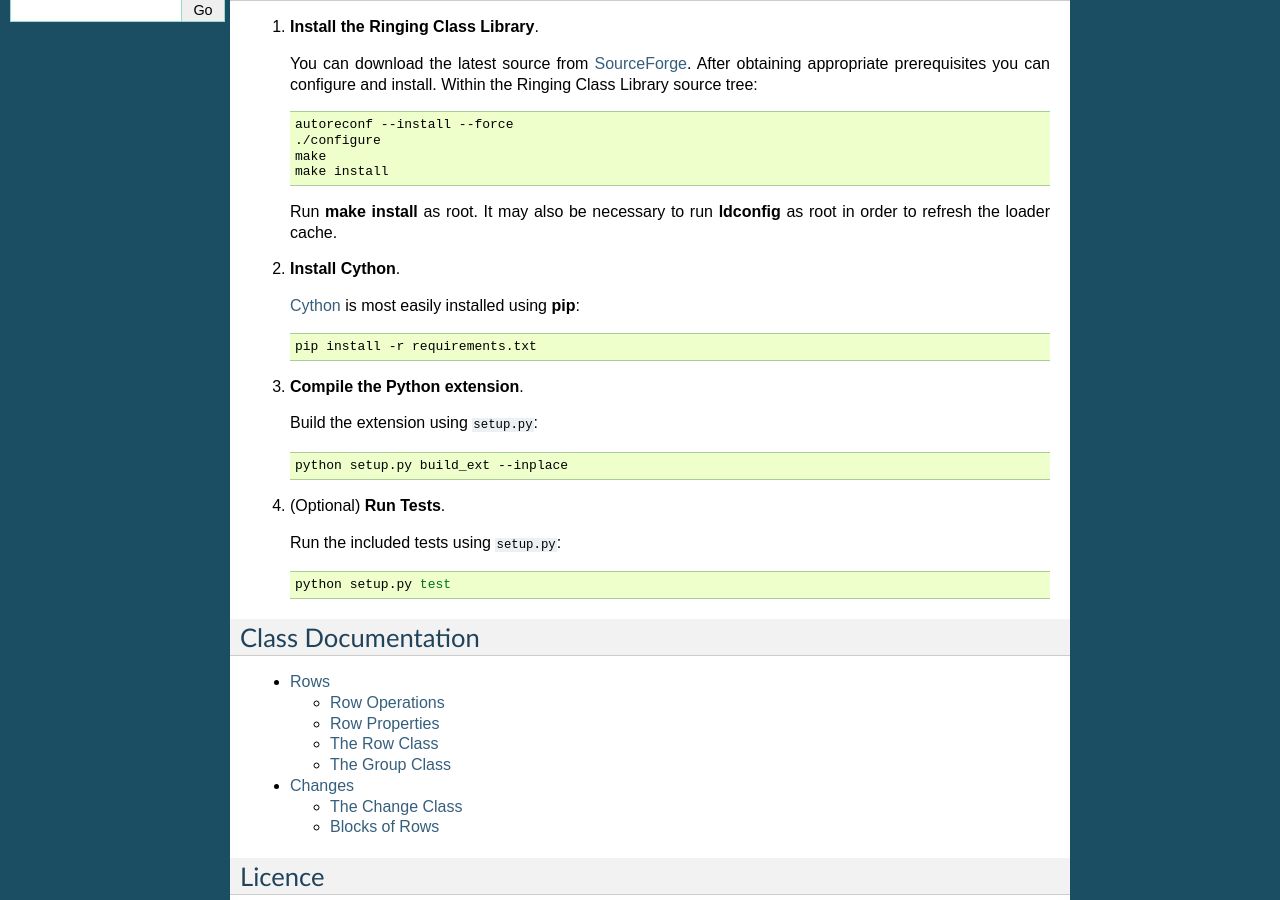
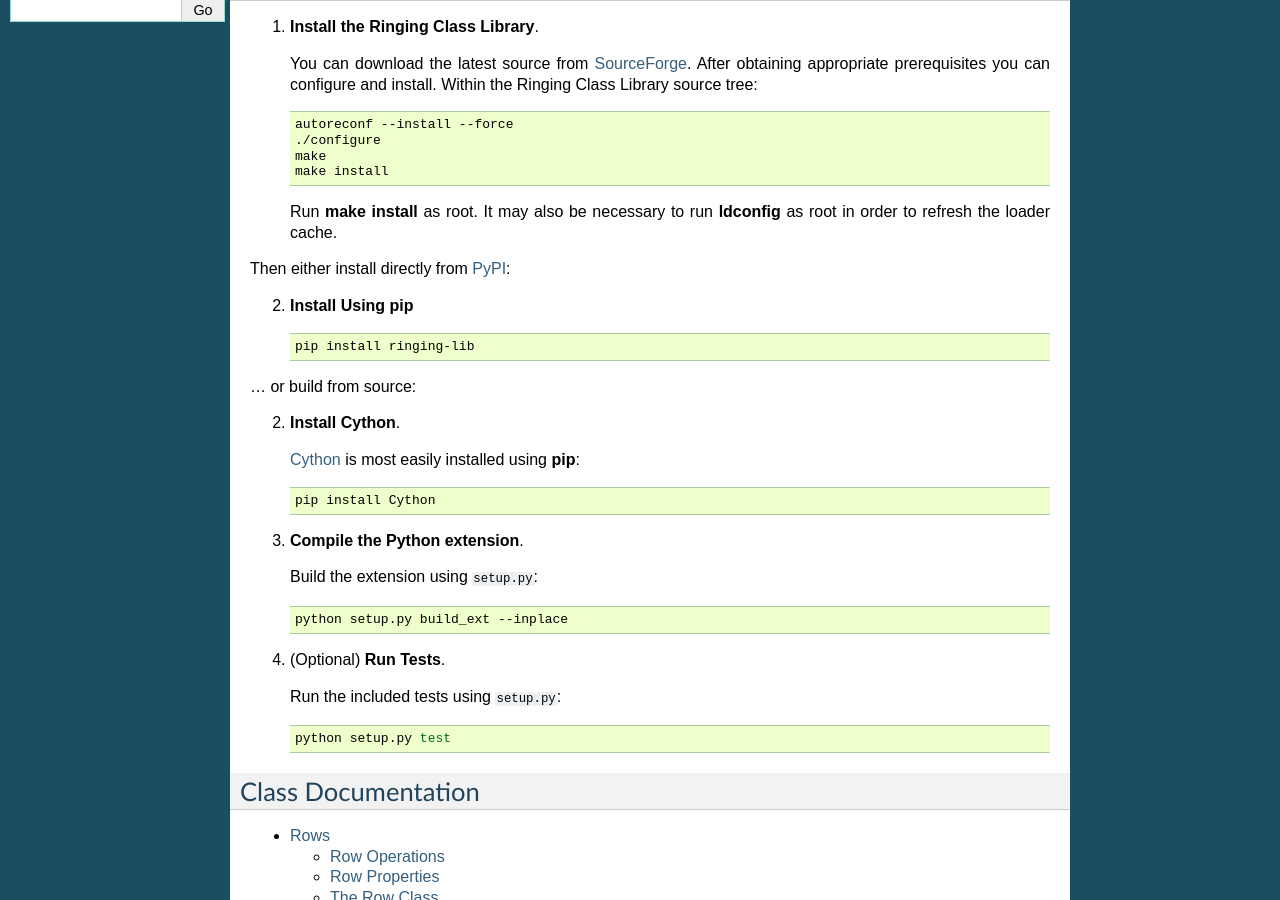
Before and after one commit to ringing-lib/ringing-lib-python, a Sphinx documentation site: the page built from docs/source/index.rst, in a window 1280 px wide and 900 px high, scrolled down 346 px. Built offline with Sphinx 7.4.7, drawn with Linux system fonts in a browser that asks for light colours.

Commit message:
Documentation updates
[ci skip]

```diff
--- a/docs/source/index.rst
+++ b/docs/source/index.rst
@@ -38,15 +38,26 @@ Installation
    It may also be necessary to run :command:`ldconfig` as root in order to
    refresh the loader cache.
 
-#. **Install Cython**.
+Then either install directly from
+`PyPI <https://pypi.python.org/pypi/ringing-lib/>`_:
+
+2. **Install Using pip**
+
+   .. code-block:: bash
+
+      pip install ringing-lib
+
+... or build from source:
+
+2. **Install Cython**.
 
    `Cython <http://cython.org/>`_ is most easily installed using :command:`pip`:
 
    .. code-block:: bash
 
-      pip install -r requirements.txt
+      pip install Cython
 
-#. **Compile the Python extension**.
+3. **Compile the Python extension**.
 
    Build the extension using :file:`setup.py`:
 
```
Also changed, not shown: other parts of docs/source/index.rst (+2 -2 lines), README.rst (+10 -0 lines).
